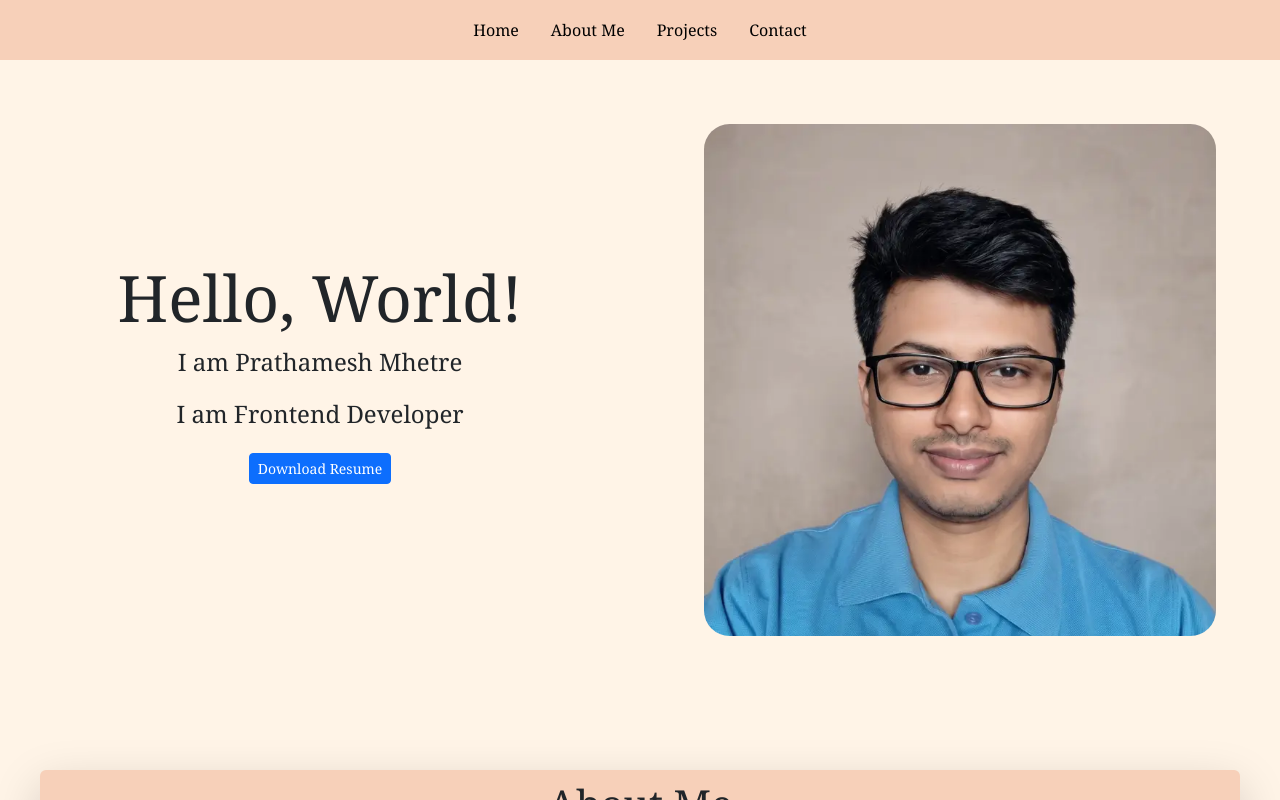
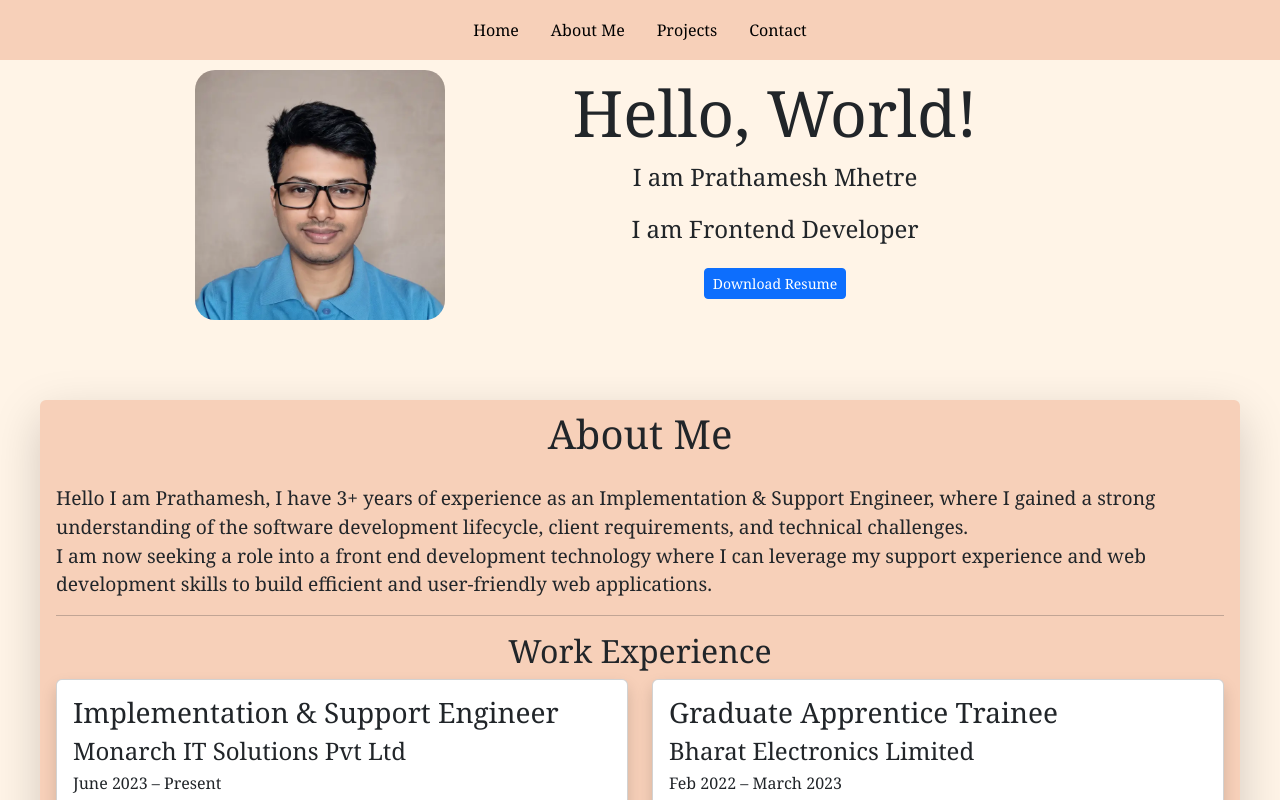
Before and after one commit to prathamesh2503/Prathamesh-Mhetre, a React (Vite) app: page / in a window 1280 px wide. Shown: the top 800 px of the page. Built offline with nearby package versions, Linux system fonts and the light colour scheme.

Commit message:
hero image optimize

```diff
--- a/src/components/Hero.jsx
+++ b/src/components/Hero.jsx
@@ -3,6 +3,13 @@ import My_Picture_Web from "../assets/My_Picture_Web.webp";
 const Hero = () => {
   return (
     <div className="hero-container">
+      <img
+        id="hero-image"
+        src={My_Picture_Web}
+        alt="My Picture"
+        height="250"
+        width="250"
+      />
       {/* hero-text */}
       <div id="hero-container-text">
         <h1 className="">Hello, World!</h1>
@@ -21,9 +28,6 @@ const Hero = () => {
       </div>
 
       {/* hero-image */}
-      <div id="hero-container-img">
-        <img src={My_Picture_Web} alt="My Picture" />
-      </div>
     </div>
   );
 };
--- a/src/styles/index.css
+++ b/src/styles/index.css
@@ -22,10 +22,11 @@ body {
 /* Hero Area */
 
 .hero-container {
-  height: 80vh;
-  width: 100vw;
+  height: 80%;
+  width: 100%;
   display: flex;
-  /* border: 1px solid rgb(238, 19, 19); */
+  align-items: center;
+  justify-content: center;
 }
 
 #hero-container-text {
@@ -45,19 +46,9 @@ body {
   font-size: 1.5rem;
 }
 
-#hero-container-img {
-  /* border: 2px solid rgb(205, 238, 19); */
-  height: 100%;
-  width: 50%;
-  display: flex;
-  justify-content: center;
-  align-items: center;
-}
-
-#hero-container-img img {
-  height: 80%;
-  width: 80%;
-  border-radius: 5%;
+#hero-image {
+  margin: 10px;
+  border-radius: 20px;
 }
 
 /* About Me */
@@ -185,7 +176,6 @@ body {
   .hero-container {
     display: flex;
     flex-direction: column;
-    /* justify-content: space-evenly; */
   }
 
   #hero-container-text {
@@ -202,16 +192,13 @@ body {
   }
 
   #hero-container-img {
-    /* border: 2px solid rgb(205, 238, 19); */
-    height: 50%;
-    width: 100%;
     display: flex;
     justify-content: center;
   }
 
   #hero-container-img img {
     width: 50%;
-    height: 90%;
+    height: 50%;
     border-radius: 5%;
   }
 }
```
